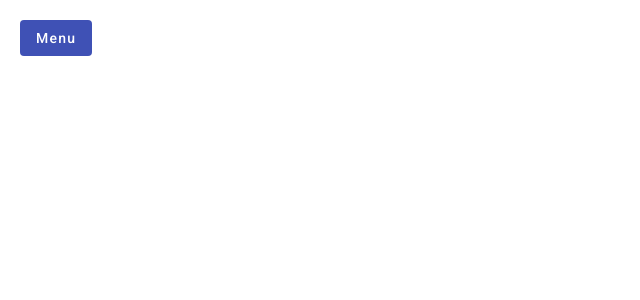
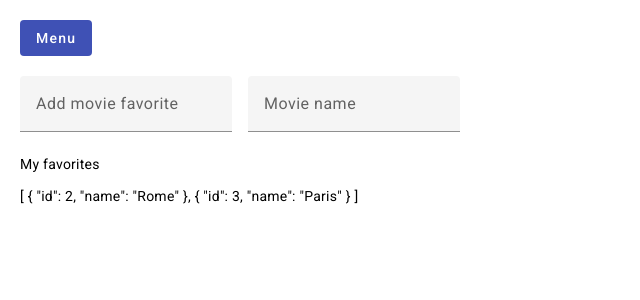
Before and after one commit to Hugo-Hontans/bbl-rxjs, an Angular app: page /combine-latest in a window 1280 px wide. Before the commit this address led to /. Shown: the top 300 px of the page, without its empty margins (0-640 px from the left). Built offline with nearby package versions, Linux system fonts and the light colour scheme.

Commit message:
add combine-latest

```diff
--- a/src/app/app-routing.module.ts
+++ b/src/app/app-routing.module.ts
@@ -20,8 +20,12 @@ const routes: Routes = [
   },
   {
     path: 'switch-map',
-    loadComponent: () => import('./components/real/switch-map.component').then((c) => c.SwitchMapComponent)
-  }
+    loadComponent: () => import('./components/switch-map/switch-map.component').then((c) => c.SwitchMapComponent)
+  },
+  {
+    path: 'combine-latest',
+    loadComponent: () => import('./components/combine-latest/combine-latest.component').then((c) => c.CombineLatestComponent)
+  },
 ];
 
 @NgModule({
--- a/src/app/app.component.html
+++ b/src/app/app.component.html
@@ -7,6 +7,7 @@
       <button mat-menu-item (click)="navigate('from-event')">From Event</button>
       <button mat-menu-item (click)="navigate('distinct-until-changed')">Distinct Until Changed</button>
       <button mat-menu-item (click)="navigate('switch-map')">Switch Map</button>
+      <button mat-menu-item (click)="navigate('combine-latest')">Combine Latest</button>
     </mat-menu>
   </div>
 
--- /dev/null
+++ b/src/app/components/combine-latest/combine-latest.component.html
@@ -0,0 +1,9 @@
+<mat-form-field>
+    <input (keyup.enter)="addUserFavoriteMovie()" matInput type="number" placeholder="Add movie favorite" [formControl]="userFavoriteMovieControl">
+</mat-form-field>
+<mat-form-field class="movie-input">
+    <input (keyup.enter)="addMovie()" matInput placeholder="Movie name" [formControl]="movieControl">
+</mat-form-field>
+
+<p>My favorites</p>
+<p>{{ userMovies$ | async | json }}</p>
--- /dev/null
+++ b/src/app/components/combine-latest/combine-latest.component.scss
@@ -0,0 +1,3 @@
+.movie-input {
+    margin-left: 16px;
+}
--- /dev/null
+++ b/src/app/components/combine-latest/combine-latest.component.ts
@@ -0,0 +1,50 @@
+import { AsyncPipe, JsonPipe } from '@angular/common';
+import { Component, OnInit } from '@angular/core';
+import { FormControl, ReactiveFormsModule } from '@angular/forms';
+import { MatFormFieldModule } from '@angular/material/form-field';
+import { MatInputModule } from '@angular/material/input';
+import { BehaviorSubject, Observable, combineLatest, map } from 'rxjs';
+import { Movie, User } from 'src/app/services/api.service';
+
+@Component({
+  selector: 'app-combine-latest',
+  standalone: true,
+  imports: [AsyncPipe, JsonPipe, MatFormFieldModule, MatInputModule, ReactiveFormsModule],
+  templateUrl: './combine-latest.component.html',
+  styleUrls: ['./combine-latest.component.scss']
+})
+export class CombineLatestComponent implements OnInit {
+
+  user$: BehaviorSubject<User> = new BehaviorSubject({ movieIds: [2, 3] });
+
+  movies$: BehaviorSubject<Movie[]> = new BehaviorSubject([
+    { id: 1, name: 'Lyon' },
+    { id: 2, name: 'Rome' },
+    { id: 3, name: 'Paris' },
+    { id: 4, name: 'Berlin' },
+    { id: 5, name: 'Londres' },
+    { id: 6, name: 'Madrid' }
+  ]);
+
+  userFavoriteMovieControl = new FormControl<number>(null);
+
+  movieControl = new FormControl<string>('');
+
+  userMovies$: Observable<Movie[]>;
+
+  ngOnInit(): void {
+    this.userMovies$ = combineLatest([this.user$, this.movies$]).pipe(
+      map(([user, allMovies]) => allMovies.filter(movie => user.movieIds.includes(movie.id)))
+    )
+  }
+
+  addUserFavoriteMovie(): void {
+    this.user$.next({ movieIds: [...this.user$.value.movieIds, this.userFavoriteMovieControl.value] });
+    this.userFavoriteMovieControl.reset();
+  }
+
+  addMovie(): void {
+    this.movies$.next([...this.movies$.value, { id: this.movies$.value.length + 1, name: this.movieControl.value }]);
+    this.movieControl.reset();
+  }
+}
--- a/src/app/components/distinct-until-changed/distinct-until-changed.component.ts
+++ b/src/app/components/distinct-until-changed/distinct-until-changed.component.ts
@@ -1,5 +1,5 @@
 import { Component, OnInit } from '@angular/core';
-import { AsyncPipe, CommonModule, JsonPipe } from '@angular/common';
+import { AsyncPipe, JsonPipe } from '@angular/common';
 import { BehaviorSubject, Observable, distinctUntilChanged, filter, interval, take, tap } from 'rxjs';
 import { AbstractComponent } from '../abstract.component';
 
@@ -17,7 +17,7 @@ interface Dog {
 })
 export class DistinctUntilChangedComponent extends AbstractComponent implements OnInit {
 
-  colorDogChanged$: Observable<Dog> | undefined;
+  colorDogChanged$: Observable<Dog>;
 
   private _selectedDog$: BehaviorSubject<Dog> = new BehaviorSubject({ name: 'Toutou', color: 'beige' });
 
--- a/src/app/components/real/switch-map.component.ts
+++ b/src/app/components/switch-map/switch-map.component.ts
@@ -19,7 +19,7 @@ export class SwitchMapComponent extends AbstractComponent implements OnInit {
 
   dogControl = new FormControl<string>('');
 
-  filteredDogs$: Observable<Dog[]> | undefined;
+  filteredDogs$: Observable<Dog[]>;
 
   constructor(private apiServie: ApiService) {
     super();
--- a/tsconfig.json
+++ b/tsconfig.json
@@ -22,7 +22,9 @@
     "lib": [
       "ES2022",
       "dom"
-    ]
+    ],
+    "strictPropertyInitialization": false,
+    "strictNullChecks": false
   },
   "angularCompilerOptions": {
     "enableI18nLegacyMessageIdFormat": false,
```
Also changed, not shown: src/app/services/api.service.ts (+10 -0 lines), src/app/components/switch-map/switch-map.component.html (renamed from src/app/components/real/switch-map.component.html), src/app/components/switch-map/switch-map.component.scss (added).
